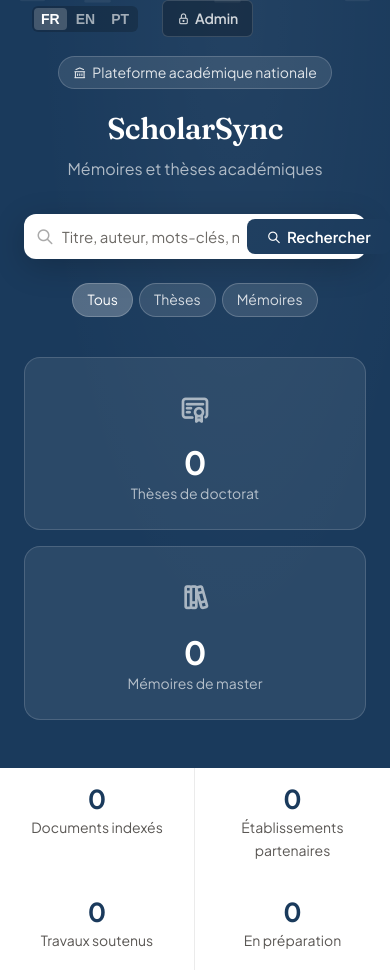
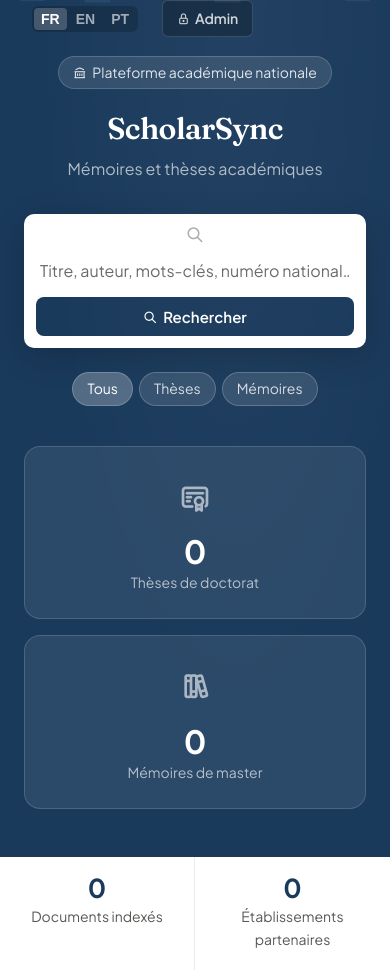
Before and after one commit to kmafoudji/ScholarSync, a FastAPI app: page / in a window 390 px wide. Shown: the part 64-1034 px from the top of the page. Run offline with FastAPI, Linux system fonts and the light colour scheme; data that the repository does not hold is empty; some libraries are stand-ins or nearby versions.

Commit message:
fix: bloc de recherche débordant de son cadre sur mobile
Le champ de recherche ne rétrécissait pas sous sa largeur par défaut
(min-width:auto sur un enfant flex) : le bouton « Rechercher » était
poussé hors du cadre arrondi. Sous 480 px, champ et bouton s'empilent —
côte à côte il ne restait qu'une poignée de caractères lisibles.

Mesuré de 360 à 768 px : le bouton reste dans le cadre, le champ conserve
288 px utiles au plus étroit.

Co-Authored-By: Claude Opus 5 <noreply@anthropic.com>
Claude-Session: https://claude.ai/code/session_01LT3usdEq4oUbcBzg8yttaB

```diff
--- a/backend/app/static/css/main.css
+++ b/backend/app/static/css/main.css
@@ -271,7 +271,8 @@ h4 { font-size: var(--fs-md); }
   box-shadow: 0 8px 32px rgba(0,0,0,.2);
 }
 .search-box input {
-  flex: 1; border: none; outline: none;
+  flex: 1 1 0; min-width: 0;
+  border: none; outline: none;
   font-size: var(--fs-sm);
   font-family: var(--font-sans);
   color: var(--text);
@@ -964,7 +965,17 @@ tr:hover td { background: var(--bg); }
 @media (max-width: 480px) {
   .container, .container-sm { padding: 0 1rem; }
   .stats-bar { grid-template-columns: 1fr 1fr; }
-  .search-box { padding: 5px 5px 5px 12px; }
+  /* Sous 480 px, champ et bouton s'empilent : côte à côte, il ne reste
+     qu'une poignée de caractères visibles dans le champ. */
+  .search-box {
+    flex-direction: column;
+    align-items: stretch;
+    gap: .5rem;
+    padding: .75rem;
+    border-radius: var(--radius);
+  }
+  .search-box input { padding: .5rem .25rem; font-size: var(--fs-base); }
+  .search-btn { justify-content: center; padding: .625rem 1.25rem; }
   .admin-topbar { padding: 0 1rem; }
   .admin-topbar h1 { font-size: var(--fs-md); }
   .card { padding: 1.25rem 1rem; }
```
